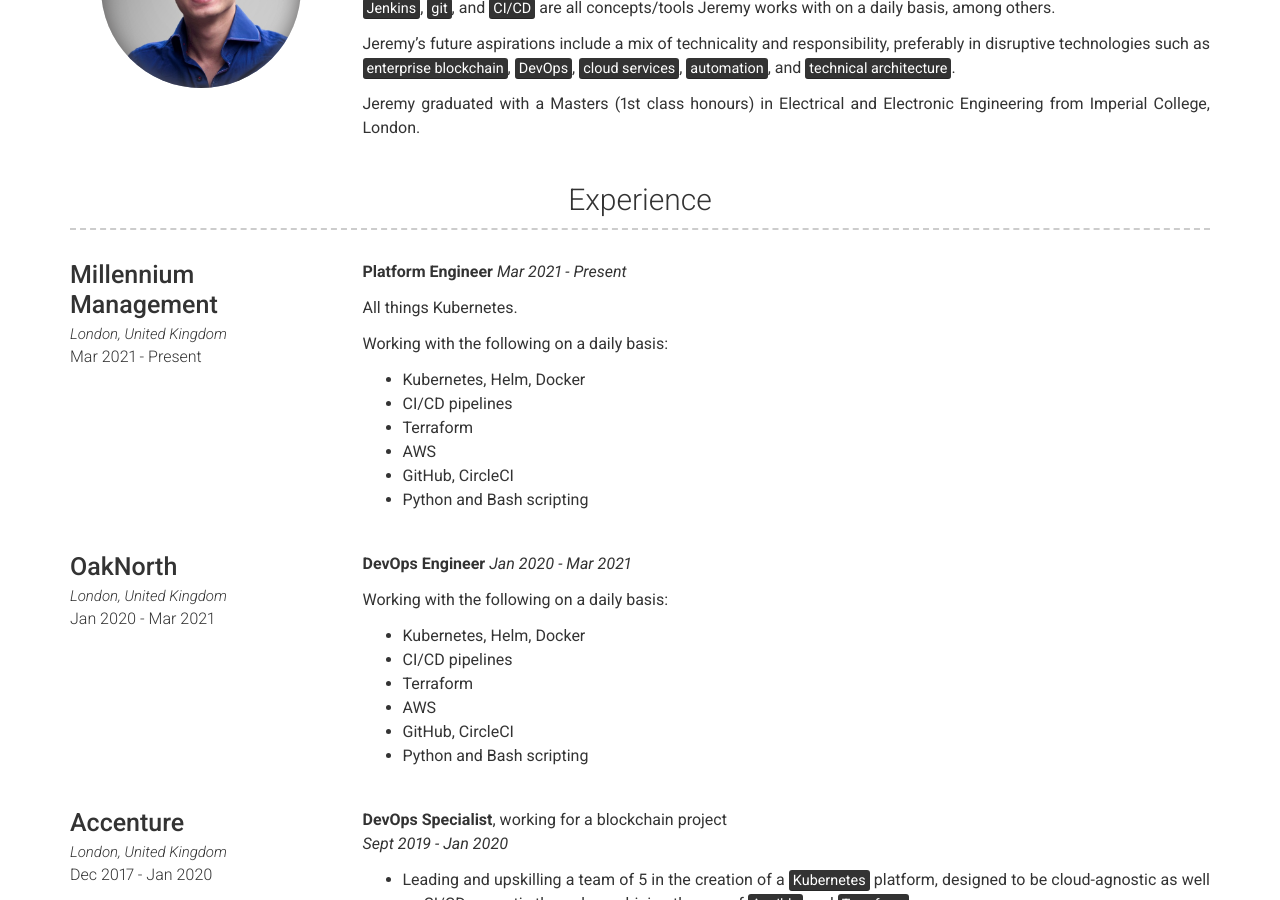
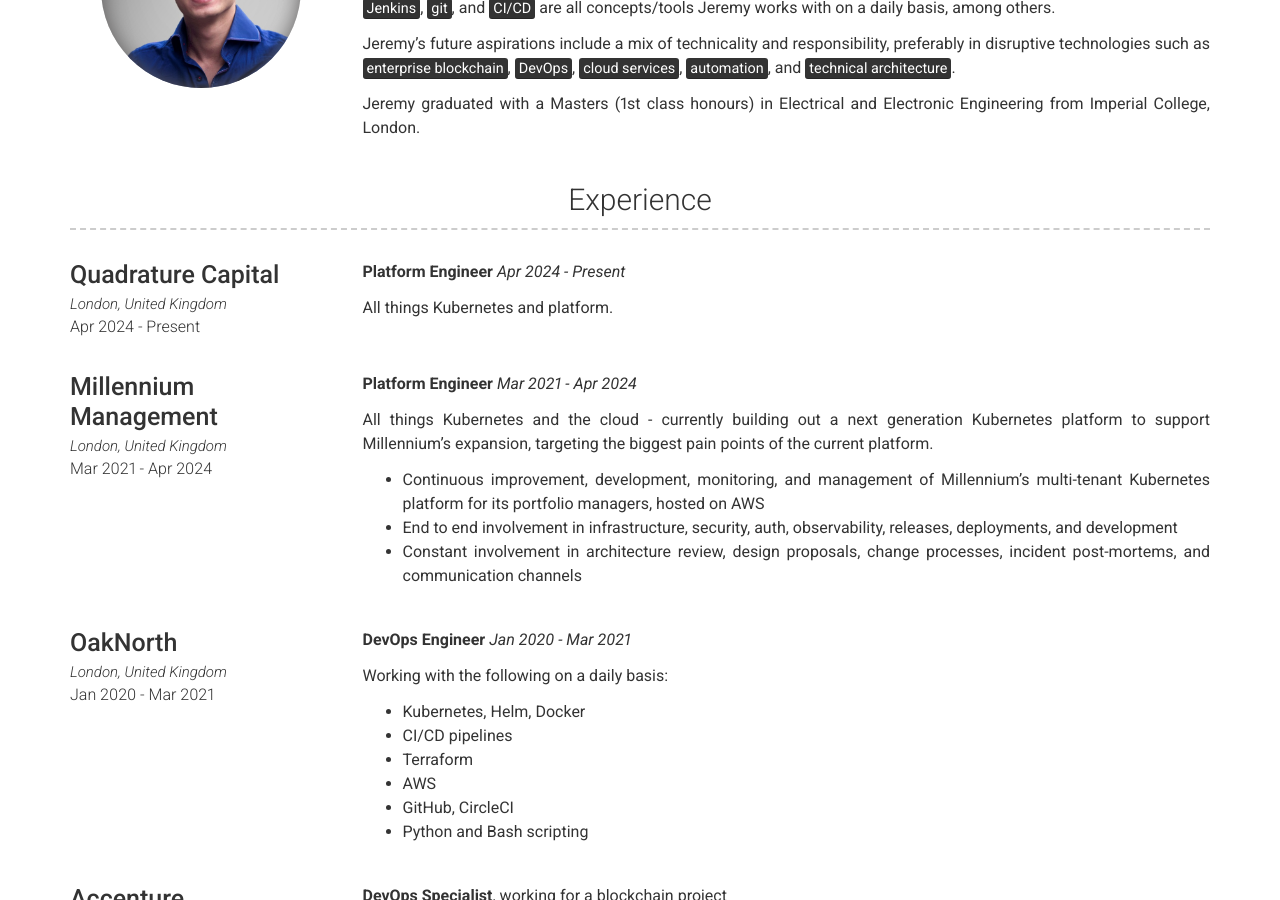
Before and after one commit to jeremych1000/jeremych1000.github.io, a Jekyll site: the page built from index.md, in a window 1280 px wide and 900 px high, scrolled down 414 px. Built offline with Jekyll 4.4.1, drawn with Linux system fonts in a browser that asks for light colours.

Commit message:
chore: add q

```diff
--- a/_data/experience.yml
+++ b/_data/experience.yml
@@ -1,23 +1,30 @@
 # Experience template
+
+- layout: left
+  company: Quadrature Capital
+  link: London, United Kingdom
+  job_title:
+  dates: Apr 2024 - Present
+  description: | # this will include new lines to allow paragraphs
+    **Platform Engineer**
+    _Apr 2024 - Present_
+
+      All things Kubernetes and platform.
 
 - layout: left
   company: Millennium Management
   link: London, United Kingdom
   job_title:
-  dates: Mar 2021 - Present
+  dates: Mar 2021 - Apr 2024
   description: | # this will include new lines to allow paragraphs
     **Platform Engineer**
-    _Mar 2021 - Present_
+    _Mar 2021 - Apr 2024_
 
-      All things Kubernetes.
+      All things Kubernetes and the cloud - currently building out a next generation Kubernetes platform to support Millennium’s expansion, targeting the biggest pain points of the current platform.
 
-      Working with the following on a daily basis:
-      - Kubernetes, Helm, Docker
-      - CI/CD pipelines
-      - Terraform
-      - AWS
-      - GitHub, CircleCI
-      - Python and Bash scripting
+      - Continuous improvement, development, monitoring, and management of Millennium’s multi-tenant Kubernetes platform for its portfolio managers, hosted on AWS
+      - End to end involvement in infrastructure, security, auth, observability, releases, deployments, and development
+      - Constant involvement in architecture review, design proposals, change processes, incident post-mortems, and communication channels
 
 - layout: left
   company: OakNorth
```
